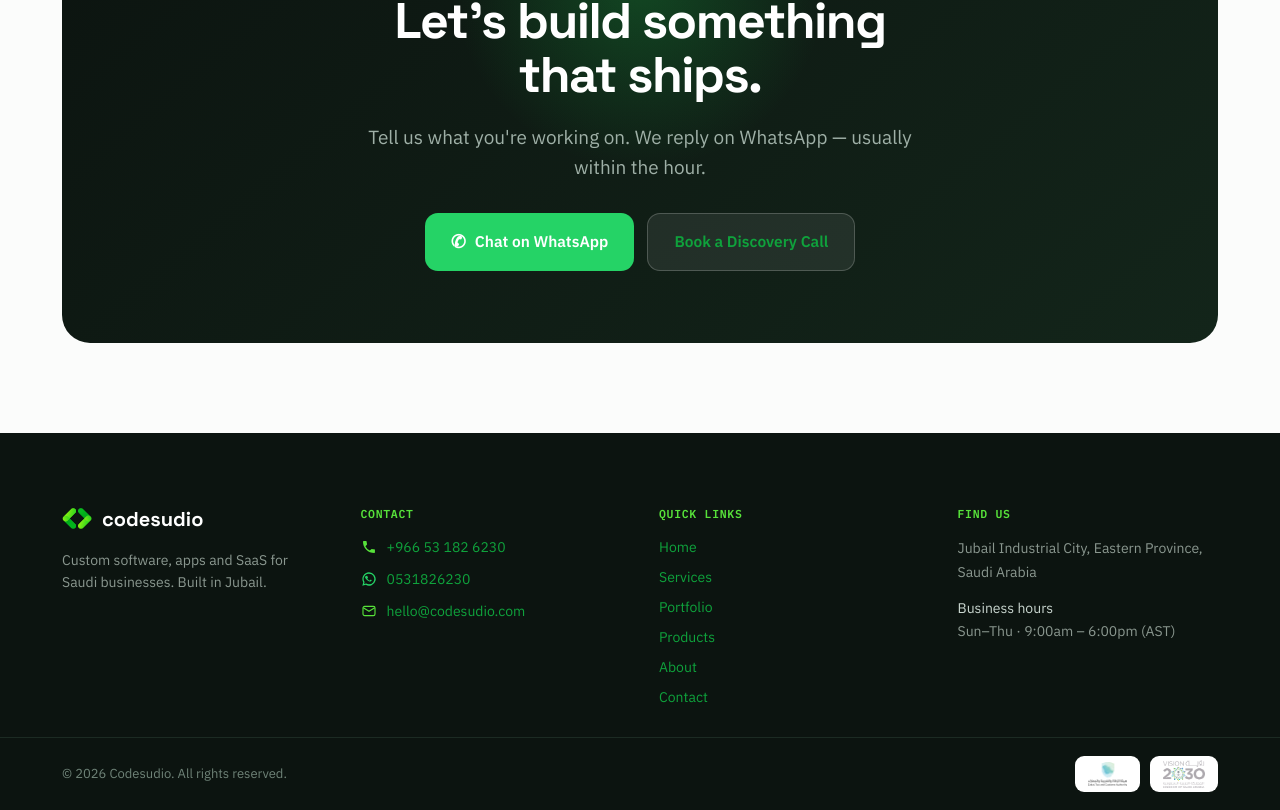
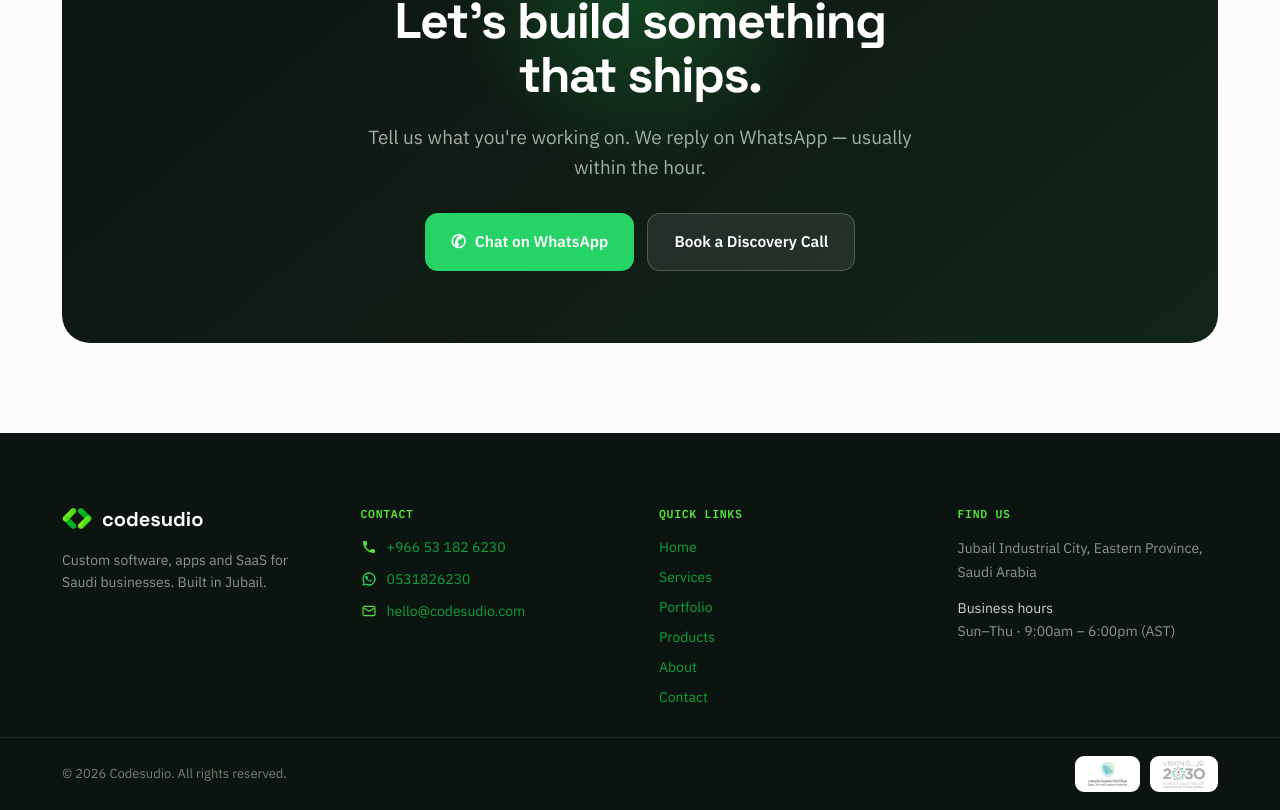
Before and after one commit to pkmbilal/codesudio, a Next.js app: page / in a window 1280 px wide. Shown: the part 5668-6478 px from the top of the page. Built offline with nearby package versions, Linux system fonts and the light colour scheme.

Commit message:
Update button styles to enforce consistent text color across multiple components

```diff
--- a/app/about/page.js
+++ b/app/about/page.js
@@ -120,7 +120,7 @@ export default function AboutPage() {
               </a>
               <a
                 href="/contact"
-                className="inline-flex items-center bg-white/[0.08] border border-white/20 text-white rounded-[13px] px-[26px] py-[15px] text-[15.5px] font-semibold transition-colors hover:bg-white/[0.13]"
+                className="inline-flex items-center bg-white/[0.08] border border-white/20 !text-white rounded-[13px] px-[26px] py-[15px] text-[15.5px] font-semibold transition-colors hover:bg-white/[0.13] hover:!text-white"
               >
                 {t.bookCall}
               </a>
--- a/app/page.js
+++ b/app/page.js
@@ -319,7 +319,7 @@ export default function HomePage() {
                 href={waLink}
                 target="_blank"
                 rel="noopener"
-                className="inline-flex items-center bg-white/[0.08] border border-white/20 text-white rounded-[13px] px-[26px] py-[15px] text-[15.5px] font-semibold transition-colors hover:bg-white/[0.13]"
+                className="inline-flex items-center bg-white/[0.08] border border-white/20 !text-white rounded-[13px] px-[26px] py-[15px] text-[15.5px] font-semibold transition-colors hover:bg-white/[0.13] hover:!text-white"
               >
                 {t.bookCall}
               </a>
--- a/app/services/[slug]/ServiceDetailClient.js
+++ b/app/services/[slug]/ServiceDetailClient.js
@@ -217,7 +217,7 @@ export function ServiceDetailClient({ slug }) {
                 href={waLink}
                 target="_blank"
                 rel="noopener"
-                className="inline-flex items-center bg-white/[0.08] border border-white/20 text-white rounded-[13px] px-[26px] py-[15px] text-[15.5px] font-semibold transition-colors hover:bg-white/[0.13]"
+                className="inline-flex items-center bg-white/[0.08] border border-white/20 !text-white rounded-[13px] px-[26px] py-[15px] text-[15.5px] font-semibold transition-colors hover:bg-white/[0.13] hover:!text-white"
               >
                 {t.bookCall}
               </a>
--- a/app/services/page.js
+++ b/app/services/page.js
@@ -105,7 +105,7 @@ export default function ServicesIndexPage() {
                 href={waLink}
                 target="_blank"
                 rel="noopener"
-                className="inline-flex items-center bg-white/[0.08] border border-white/20 text-white rounded-[13px] px-[26px] py-[15px] text-[15.5px] font-semibold transition-colors hover:bg-white/[0.13]"
+                className="inline-flex items-center bg-white/[0.08] border border-white/20 !text-white rounded-[13px] px-[26px] py-[15px] text-[15.5px] font-semibold transition-colors hover:bg-white/[0.13] hover:!text-white"
               >
                 {t.bookCall}
               </a>
```
